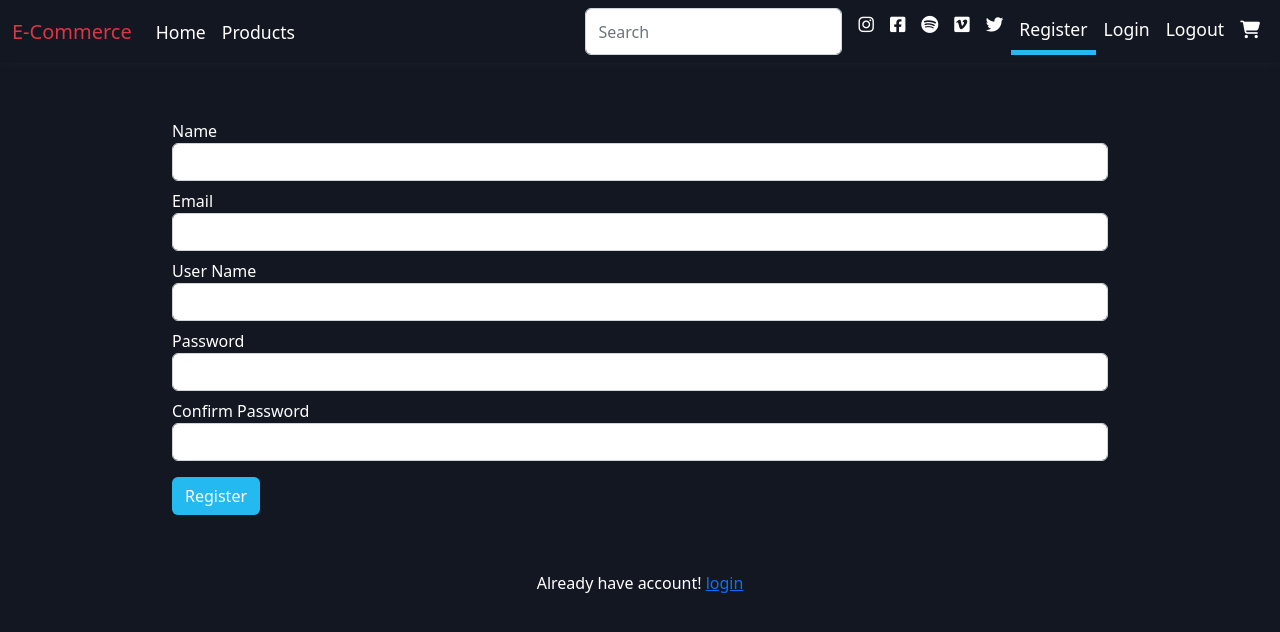
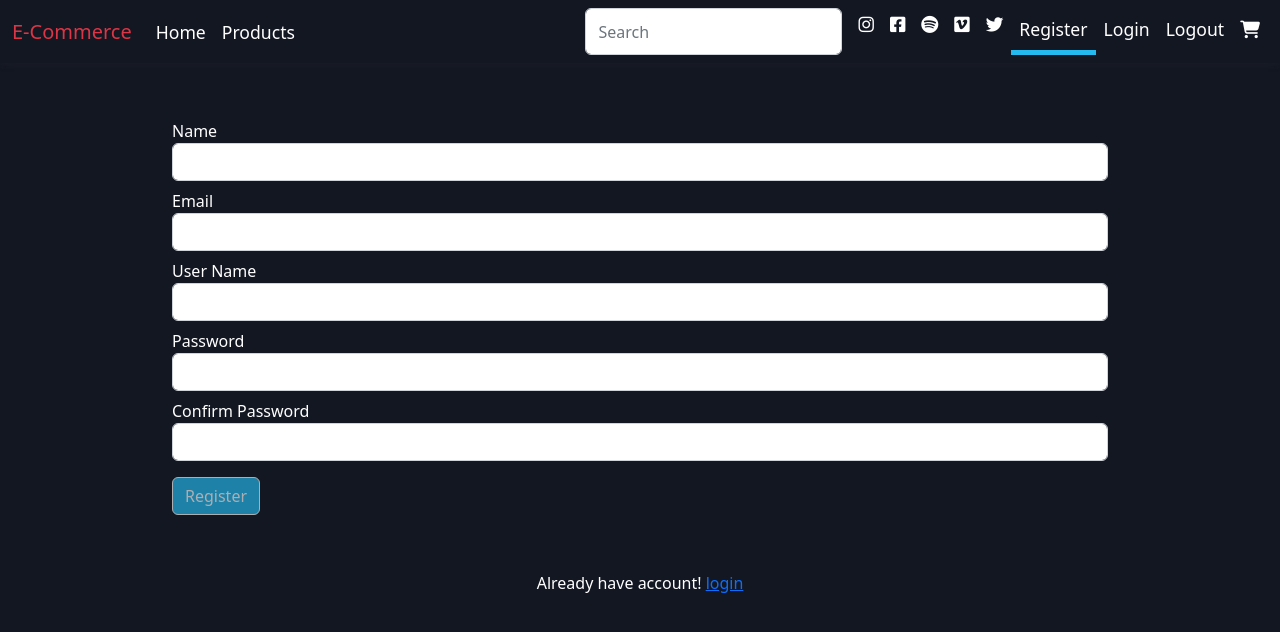
Before and after one commit to m-saleh96/Angular-E-Commerce, an Angular app: page /register in a window 1280 px wide. Shown: the top 632 px of the page. Built offline with nearby package versions, Linux system fonts and the light colour scheme.

Commit message:
disable register button

```diff
--- a/src/app/register/register.component.html
+++ b/src/app/register/register.component.html
@@ -62,7 +62,7 @@
             <p *ngIf="registerForm.get('confirmPassword')?.errors?.['passwordMismatch']" class="py-2 text-danger">password not matched</p>
         </div>
     </div>
-    <button   type="submit" class="btn btn-mine text-white my-2" >Register</button>
+    <button [disabled]="registerForm.invalid"  type="submit" class="btn btn-mine text-white my-2" >Register</button>
 </form>
 
 <div class="container w-75 text-center">
```
